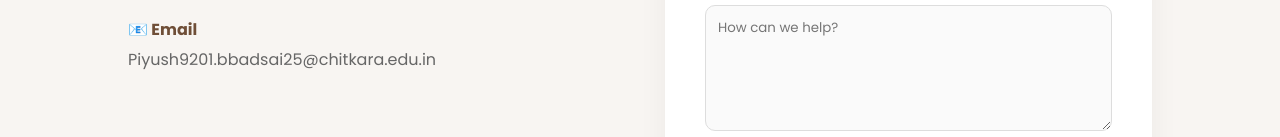
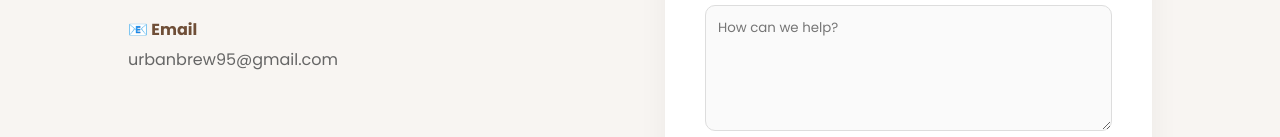
Before and after one commit to piyushb0037/Urban-Brew, a website: page contact.html in a window 1280 px wide. Shown: the part 472-609 px from the top of the page. Drawn offline with Linux system fonts and the light colour scheme.

Commit message:
Updated Email

```diff
--- a/contact.html
+++ b/contact.html
@@ -117,7 +117,7 @@
         </div>
         <div class="details">
             <h4>📧 Email</h4>
-            <p>Piyush9201.bbadsai25@chitkara.edu.in</p>
+            <p>urbanbrew95@gmail.com</p>
         </div>
     </div>
 
```
